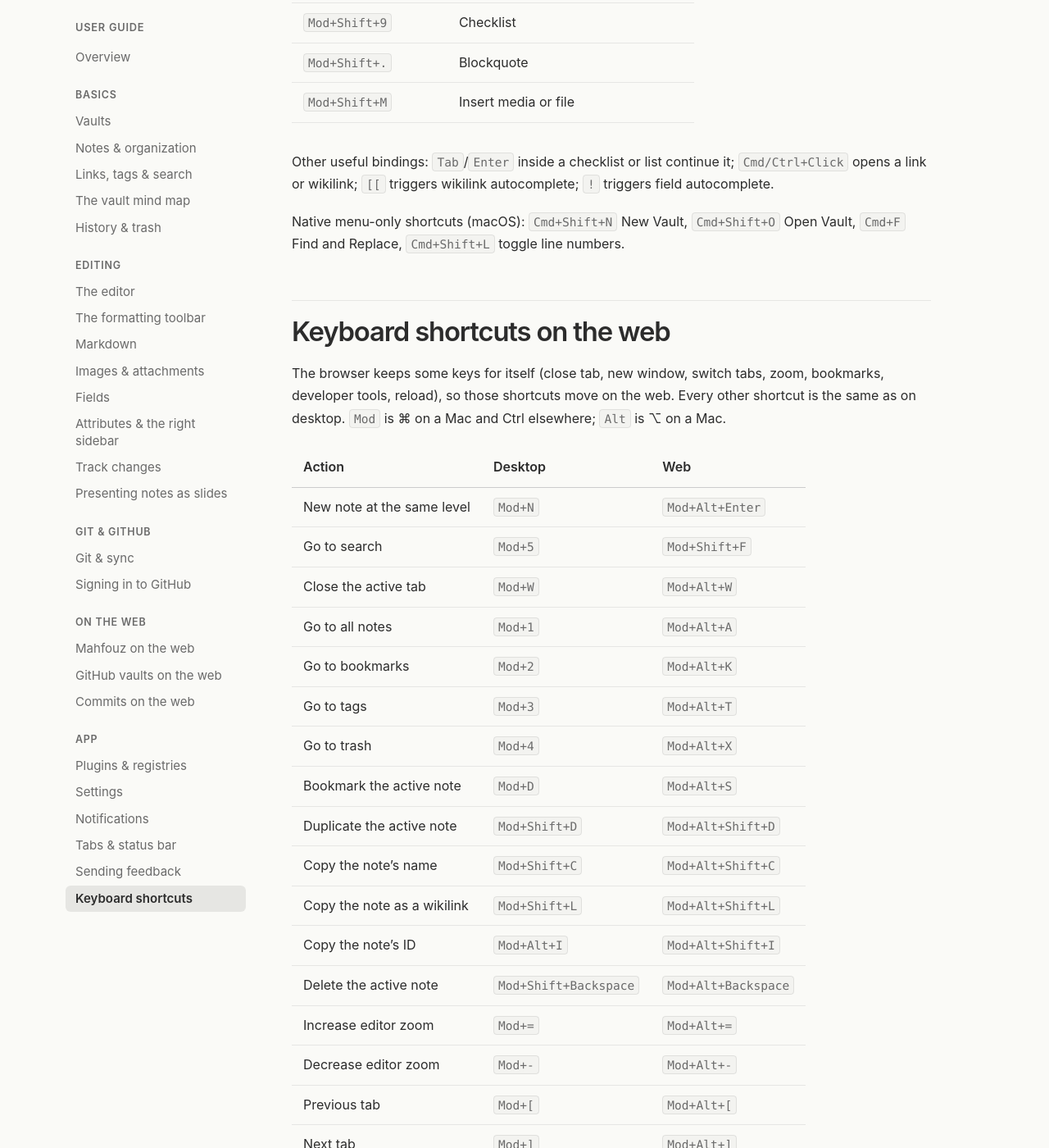
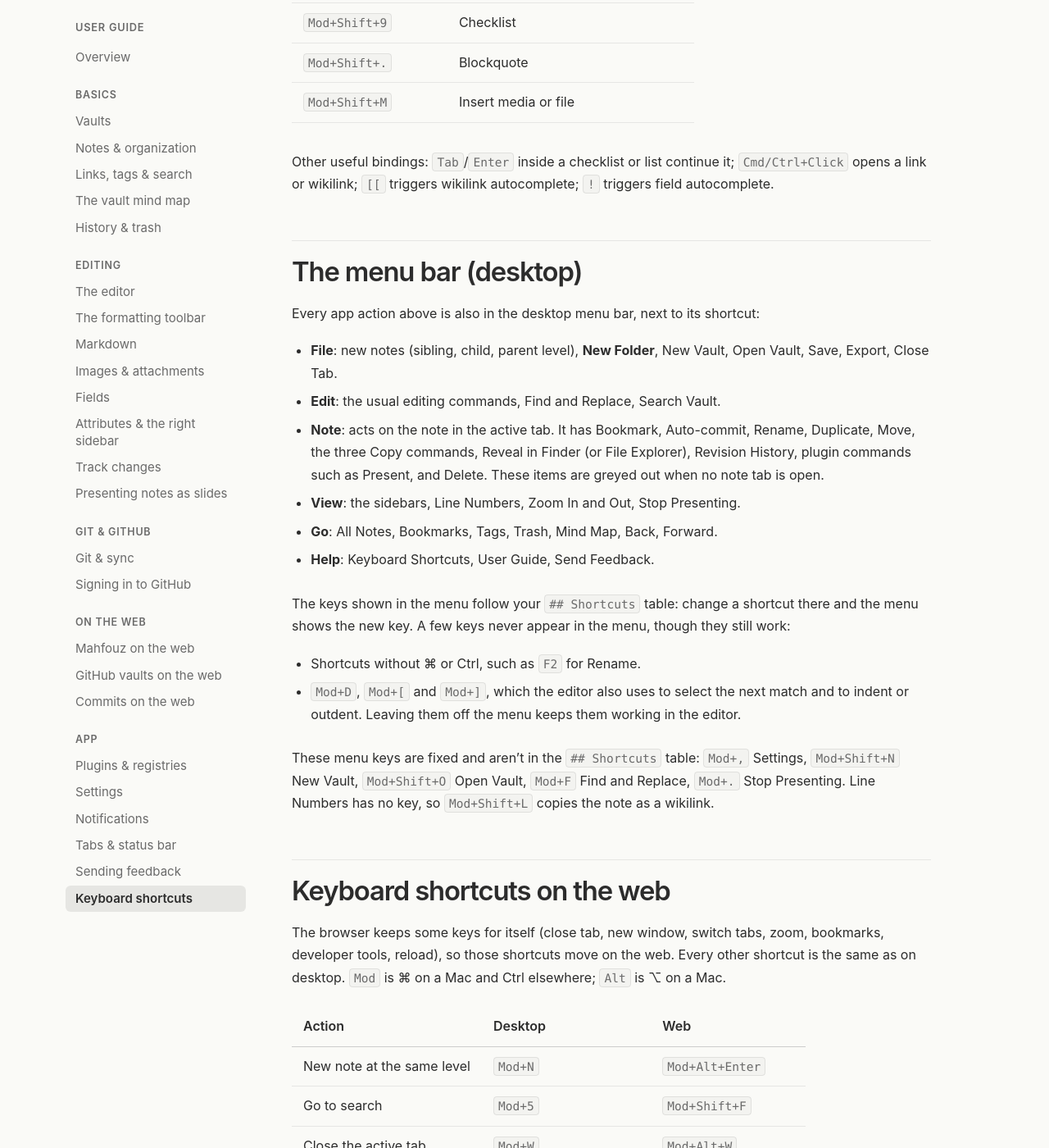
Before and after one commit to mahfouz-app/docs, a Jekyll site: the page built from guide/shortcuts.md, in a window 1280 px wide and 1400 px high, scrolled down 2017 px. Shown: the whole window at 82% size. Built offline with Jekyll 4.4.1, drawn with Linux system fonts in a browser that asks for light colours.

Commit message:
docs(guide): the desktop menu bar and its synced shortcuts
Co-Authored-By: Claude Opus 5.5 <noreply@anthropic.com>

```diff
--- a/guide/shortcuts.md
+++ b/guide/shortcuts.md
@@ -16,7 +16,7 @@ Remappable app shortcuts (`.config/settings.md`, `## Shortcuts` table).
 | `Mod+N` | New note (sibling of selection) |
 | `Mod+Alt+Shift+N` | New note (child of selection) |
 | `Mod+Alt+N` | New note (parent level) |
-| `Mod+/` | Open keyboard shortcuts help |
+| `Mod+?` | Open keyboard shortcuts help |
 | `Mod+W` | Close active tab |
 | `Mod+S` | Manual save + commit |
 | `Mod+\` | Toggle left sidebar |
@@ -54,8 +54,35 @@ Other useful bindings: `Tab`/`Enter` inside a checklist or list continue
 it; `Cmd/Ctrl+Click` opens a link or wikilink; `[[` triggers wikilink
 autocomplete; `!` triggers field autocomplete.
 
-Native menu-only shortcuts (macOS): `Cmd+Shift+N` New Vault, `Cmd+Shift+O`
-Open Vault, `Cmd+F` Find and Replace, `Cmd+Shift+L` toggle line numbers.
+## The menu bar (desktop)
+
+Every app action above is also in the desktop menu bar, next to its
+shortcut:
+
+- **File**: new notes (sibling, child, parent level), **New Folder**, New
+  Vault, Open Vault, Save, Export, Close Tab.
+- **Edit**: the usual editing commands, Find and Replace, Search Vault.
+- **Note**: acts on the note in the active tab. It has Bookmark, Auto-commit,
+  Rename, Duplicate, Move, the three Copy commands, Reveal in Finder (or
+  File Explorer), Revision History, plugin commands such as Present, and
+  Delete. These items are greyed out when no note tab is open.
+- **View**: the sidebars, Line Numbers, Zoom In and Out, Stop Presenting.
+- **Go**: All Notes, Bookmarks, Tags, Trash, Mind Map, Back, Forward.
+- **Help**: Keyboard Shortcuts, User Guide, Send Feedback.
+
+The keys shown in the menu follow your `## Shortcuts` table: change a
+shortcut there and the menu shows the new key. A few keys never appear in
+the menu, though they still work:
+
+- Shortcuts without ⌘ or Ctrl, such as `F2` for Rename.
+- `Mod+D`, `Mod+[` and `Mod+]`, which the editor also uses to select the
+  next match and to indent or outdent. Leaving them off the menu keeps them
+  working in the editor.
+
+These menu keys are fixed and aren't in the `## Shortcuts` table:
+`Mod+,` Settings, `Mod+Shift+N` New Vault, `Mod+Shift+O` Open Vault, `Mod+F`
+Find and Replace, `Mod+.` Stop Presenting. Line Numbers has no key, so
+`Mod+Shift+L` copies the note as a wikilink.
 
 ## Keyboard shortcuts on the web
 
```
Also changed, not shown: guide/index.md (+1 -1 lines).
